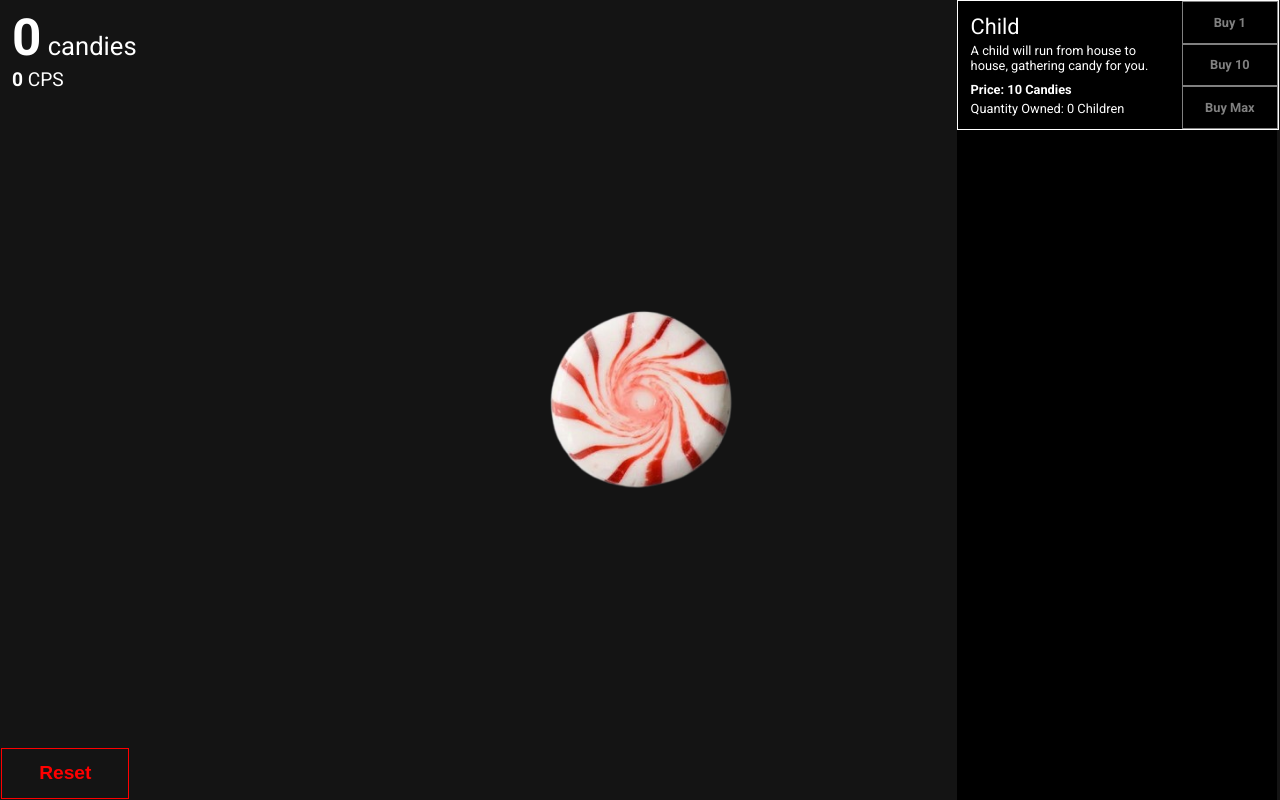
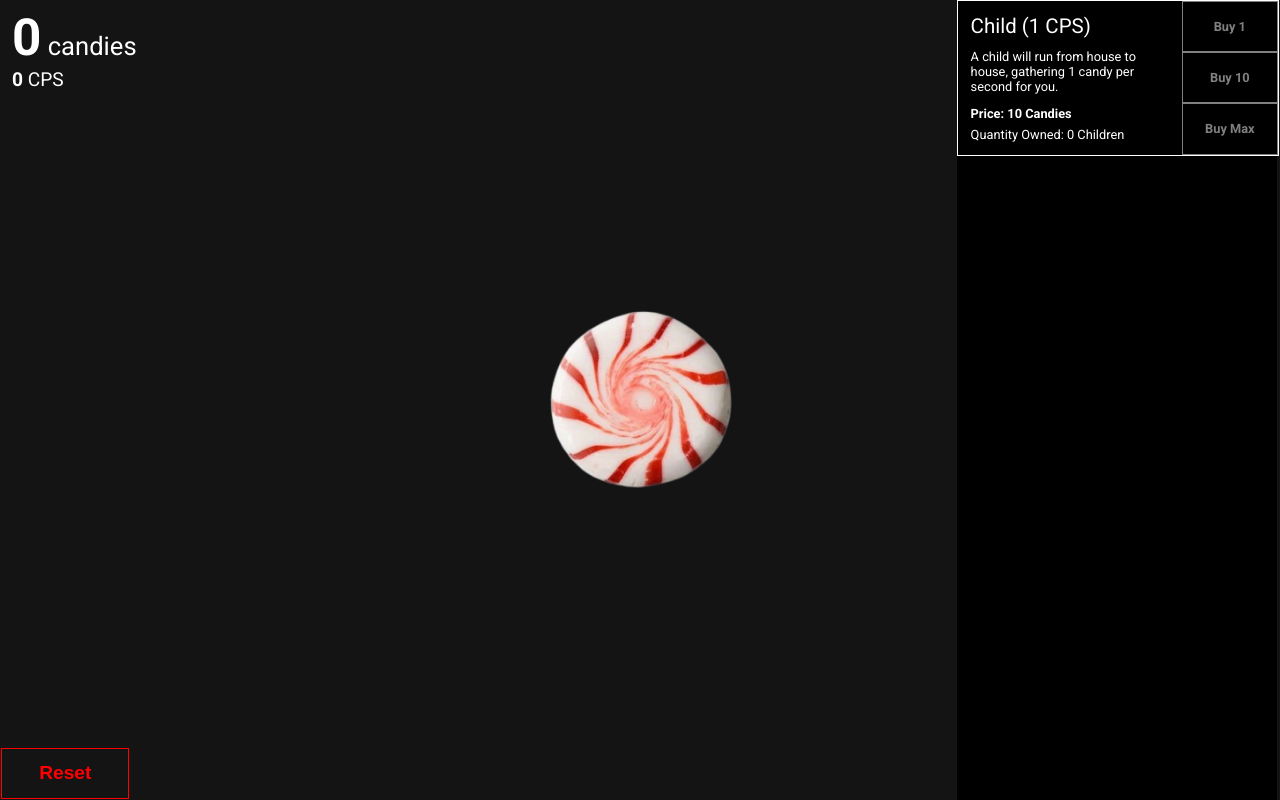
Before and after one commit to zayndamji/candy-clicker, a plain HTML site: page index.html in a window 1280 px wide. Drawn offline with Linux system fonts and the light colour scheme.

Commit message:
misc aesthetic changes

```diff
--- a/index.html
+++ b/index.html
@@ -24,11 +24,13 @@
     <div class="upgrade">
       <div class="contents">
         <div class="title">
-          Child
+          Child (1 CPS)
         </div>
 
+        <div></div>
+
         <div class="description">
-          A child will run from house to house, gathering candy for you.
+          A child will run from house to house, gathering 1 candy per second for you.
         </div>
 
         <div></div>
--- a/styles.css
+++ b/styles.css
@@ -83,7 +83,7 @@ img#candy {
 
 .upgrade {
   width: 100%;
-  height: 10vw;
+  height: 12vw;
   border: white 0.1vw solid;
   display: flex;
   align-items: top;
@@ -100,7 +100,7 @@ img#candy {
 }
 
 .title {
-  font-size: 1.7vw;
+  font-size: 1.6vw;
 }
 
 .description {
```
